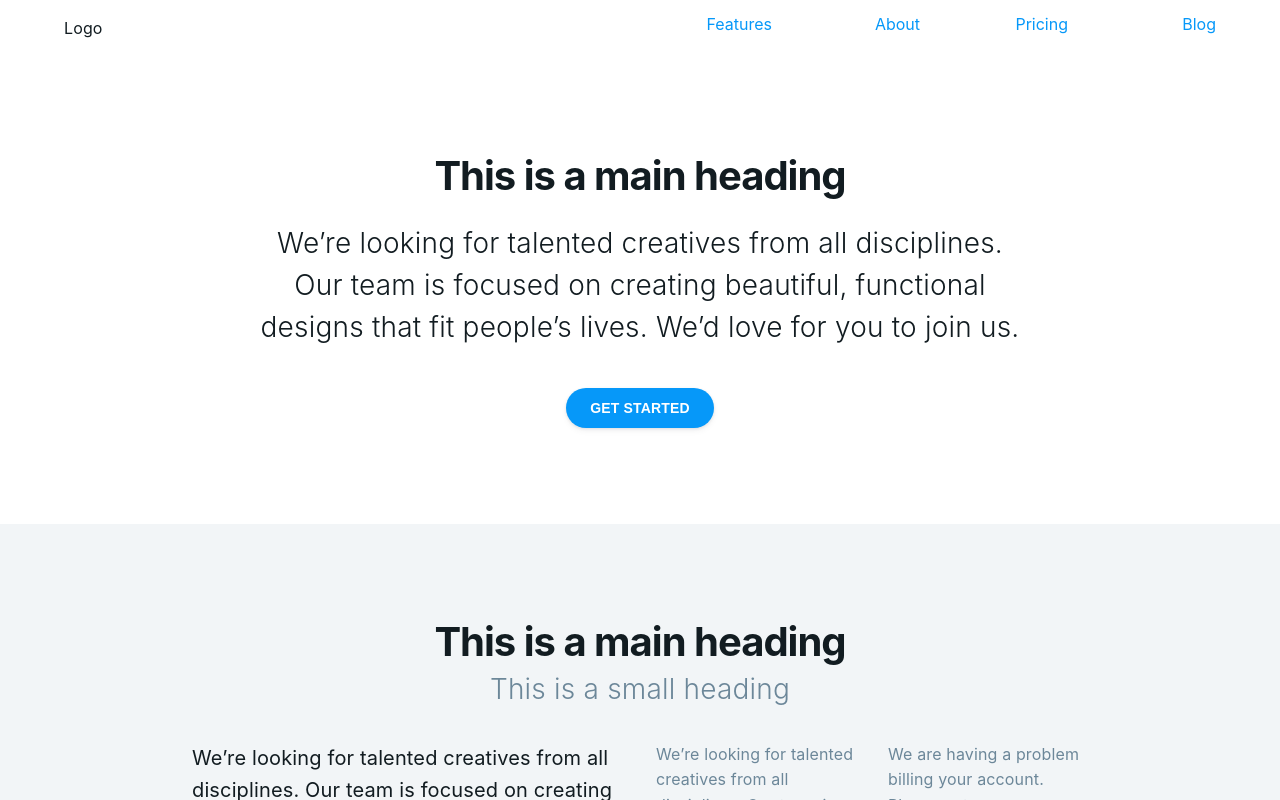
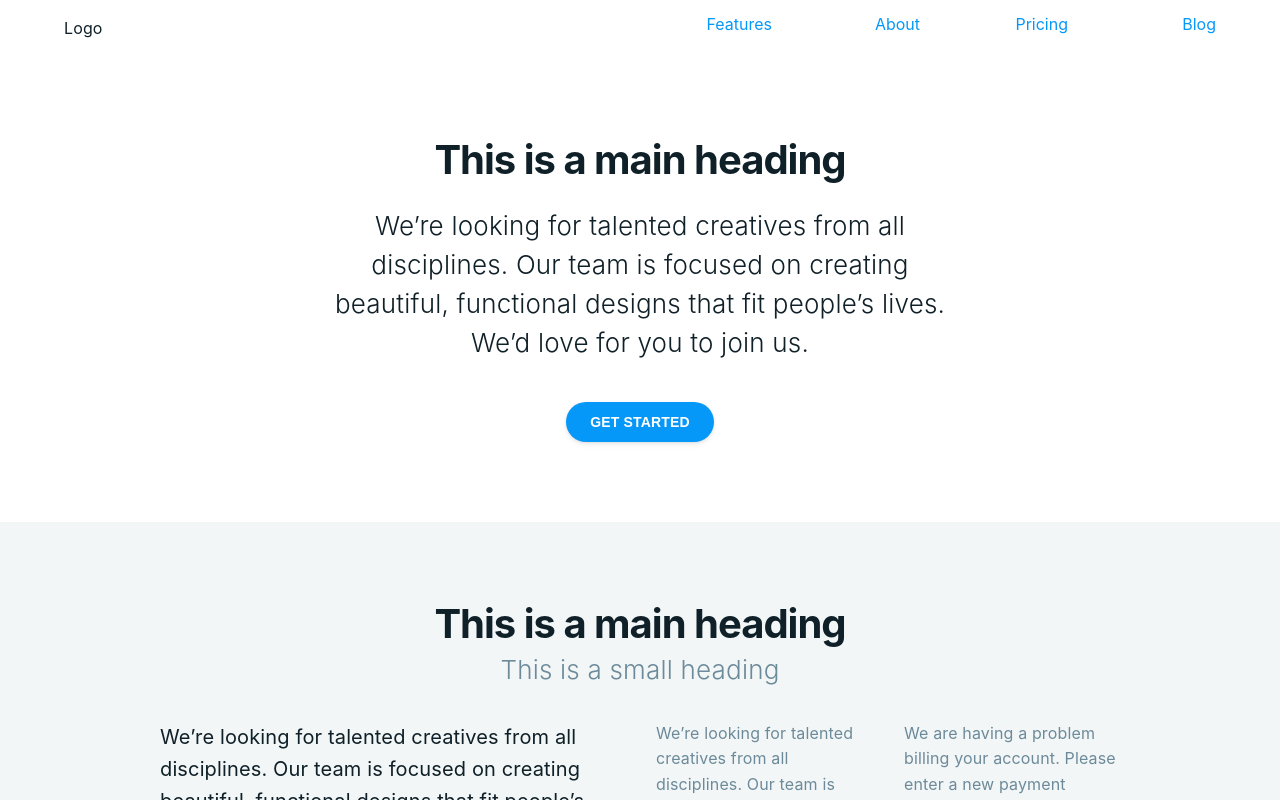
Before and after one commit to alobato/modulz-styled, a React (Create React App) app: page / in a window 1280 px wide. Shown: the top 800 px of the page. Built offline with nearby package versions, Linux system fonts and the light colour scheme.

Commit message:
Convert magic numbers to variables

```diff
--- a/src/App.js
+++ b/src/App.js
@@ -16,7 +16,7 @@ class App extends Component {
     return (
       <div>
         <Section small>
-          <Container large>
+          <Container>
             <Grid>
               <div className="grid-column">
                 <Text>Logo</Text>
@@ -43,7 +43,7 @@ class App extends Component {
           </Container>
         </Section>
         <Section large>
-          <Container small>
+          <Container medium>
             <Alignment center>
               <Spacing mb4>
                 <Heading>This is a main heading</Heading>
@@ -55,13 +55,13 @@ class App extends Component {
             </Alignment>
           </Container>
         </Section>
-        <Section large snow>
-          <Container>
+        <Section large gray_200>
+          <Container large>
             <Alignment center>
               <Spacing mb5>
                 <Heading>This is a main heading</Heading>
                 <Spacing mt1>
-                  <Heading thin steel>This is a small heading</Heading>
+                  <Heading thin gray_500>This is a small heading</Heading>
                 </Spacing>
               </Spacing>
             </Alignment>
@@ -75,10 +75,10 @@ class App extends Component {
               <div className="grid-column">
                 <Grid>
                   <div className="grid-column">
-                    <Text steel>We’re looking for talented creatives from all disciplines. Our team is focused on creating beautiful, functional designs that fit people’s lives. We’d love for you to join us.</Text>
+                    <Text gray_500>We’re looking for talented creatives from all disciplines. Our team is focused on creating beautiful, functional designs that fit people’s lives. We’d love for you to join us.</Text>
                   </div>
                   <div className="grid-column">
-                    <Text steel>We are having a problem billing your account. Please enter a new payment method or check with your payment provider.</Text>
+                    <Text gray_500>We are having a problem billing your account. Please enter a new payment method or check with your payment provider.</Text>
                   </div>
                 </Grid>
               </div>
--- a/src/Container.js
+++ b/src/Container.js
@@ -1,18 +1,33 @@
 import React from 'react';
 import styled from 'styled-components';
 import { css } from 'styled-components'
+import * as palette from './Palette.js';
 
 const Container = styled.div`
   margin-left: auto;
   margin-right: auto;
-  width: 70%;
+  width: 90vw;
 
   ${props => props.small && css`
-    width: 60%;
+    @media screen and (min-width: 68em) {
+      width: 33.3333333333vw;
+    }
+  `}
+
+  ${props => props.medium && css`
+    @media screen and (min-width: 38em) {
+      width: 75vw;
+    }
+
+    @media screen and (min-width: 68em) {
+      width: 50vw;
+    }
   `}
 
   ${props => props.large && css`
-    width: 90%;
+    @media screen and (min-width: 38em) {
+      width: 75vw;
+    }
   `}
 `;
 
--- a/src/Heading.js
+++ b/src/Heading.js
@@ -1,47 +1,48 @@
 import React from 'react';
 import styled from 'styled-components';
 import { css } from 'styled-components'
+import * as palette from './Palette.js';
 
 const Heading = styled.h3`
-  font-size: 40px;
-  color: hsl(200, 30%, 10%);
+  font-size: ${palette.FONTSIZE_700};
+  color: ${palette.GRAY_800};
   letter-spacing: -1px;
   line-height: 1.1;
   font-weight: 700;
 
   ${p => p.small && css`
-    font-size: 28px;
+    font-size: ${palette.FONTSIZE_600};
     letter-spacing: -.2px;
   `}
 
   ${p => p.thin && css`
-    font-size: 28px;
+    font-size: ${palette.FONTSIZE_600};
     font-weight: 300;
     letter-spacing: .2px;
     line-height: 1.5;
   `}
 
   ${p => p.large && css`
-    font-size: 80px;
+    font-size: ${palette.FONTSIZE_800};
     letter-spacing: -4px;
   `}
 
-  ${props => props.steel && css` color: hsl(204, 18%, 51%); `}
+  ${props => props.gray_500 && css` color: ${palette.GRAY_500}; `}
 
-  ${props => props.red && css` color: hsl(0, 92%, 61%); `}
-  ${props => props.pink && css` color: hsl(332, 94%, 55%); `}
-  ${props => props.purple && css` color: hsl(288, 64%, 42%); `}
-  ${props => props.indigo && css` color: hsl(226, 56%, 48%); `}
-  ${props => props.blue && css` color: hsl(204, 95%, 50%); `}
-  ${props => props.teal && css` color: hsl(172, 100%, 35%); `}
-  ${props => props.green && css` color: hsl(132, 52%, 53%); `}
-  ${props => props.lime && css` color: hsl(68, 74%, 50%); `}
-  ${props => props.yellow && css` color: hsl(54, 98%, 50%); `}
-  ${props => props.amber && css` color: hsl(46, 100%, 57%); `}
-  ${props => props.orange && css` color: hsl(36, 100%, 50%); `}
-  ${props => props.crimson && css` color: hsl(18, 100%, 60%); `}
-  ${props => props.lavender && css` color: hsl(255, 74%, 60%); `}
-  ${props => props.violet && css` color: hsl(264, 52%, 45%); `}
+  ${props => props.red && css` color: ${palette.RED_500}; `}
+  ${props => props.pink && css` color: ${palette.PINK_500}; `}
+  ${props => props.purple && css` color: ${palette.PURPLE_500}; `}
+  ${props => props.indigo && css` color: ${palette.INDIGO_500}; `}
+  ${props => props.blue && css` color: ${palette.BLUE_500}; `}
+  ${props => props.teal && css` color: ${palette.TEAL_500}; `}
+  ${props => props.green && css` color: ${palette.GREEN_500}; `}
+  ${props => props.lime && css` color: ${palette.LIME_500}; `}
+  ${props => props.yellow && css` color: ${palette.YELLOW_500}; `}
+  ${props => props.amber && css` color: ${palette.AMBER_500}; `}
+  ${props => props.orange && css` color: ${palette.ORANGE_500}; `}
+  ${props => props.crimson && css` color: ${palette.CRIMSON_500}; `}
+  ${props => props.lavender && css` color: ${palette.LAVENDER_500}; `}
+  ${props => props.violet && css` color: ${palette.VIOLET_500}; `}
 `;
 
 export default Heading;
--- a/src/Link.js
+++ b/src/Link.js
@@ -1,10 +1,11 @@
 import React from 'react';
 import styled from 'styled-components';
 import { css } from 'styled-components'
+import * as palette from './Palette.js';
 
 const Link = styled.a`
-  font-size: 16px;
-  color: hsl(204, 95%, 50%);
+  font-size: ${palette.FONTSIZE_400};
+  color: ${palette.BLUE_500};
   text-decoration: none;
   cursor: pointer;
 
--- /dev/null
+++ b/src/Palette.js
@@ -0,0 +1,86 @@
+// Type scale
+
+export const FONTSIZE_800 = '5.6rem';
+export const FONTSIZE_700 = '4rem';
+export const FONTSIZE_600 = '2.6rem';
+export const FONTSIZE_500 = '2rem';
+export const FONTSIZE_400 = '1.6rem';
+export const FONTSIZE_300 = '1.4rem';
+export const FONTSIZE_200 = '1.2rem';
+export const FONTSIZE_100 = '1rem';
+
+// Color palette
+
+export const WHITE = 'hsl(0, 0%, 100%)';
+export const BLACK = 'hsl(0, 0%, 0%)';
+
+export const GRAY_100 = 'hsl(200, 43%, 99%)';
+export const GRAY_200 = 'hsl(200, 26%, 96%)';
+export const GRAY_300 = 'hsl(200, 29%, 92%)';
+export const GRAY_400 = 'hsl(200, 22%, 80%)';
+export const GRAY_500 = 'hsl(200, 18%, 51%)';
+export const GRAY_700 = 'hsl(200, 34%, 15%)';
+export const GRAY_800 = 'hsl(200, 43%, 11%)';
+
+export const RED_100 = 'hsl(0, 92%, 97%)';
+export const RED_500 = 'hsl(0, 92%, 61%)';
+export const RED_700 = 'hsl(0, 92%, 46%)';
+
+export const PINK_100 = 'hsl(332, 94%, 97%)';
+export const PINK_500 = 'hsl(332, 94%, 55%)';
+
+export const PURPLE_100 = 'hsl(288, 64%, 96%)';
+export const PURPLE_500 = 'hsl(288, 64%, 42%)';
+
+export const INDIGO_500 = 'hsl(226, 56%, 48%)';
+
+export const BLUE_100 = 'hsl(200, 100%, 97%)';
+export const BLUE_500 = 'hsl(204, 95%, 50%)';
+export const BLUE_700 = 'hsl(204, 95%, 35%)';
+
+export const TEAL_500 = 'hsl(172, 100%, 35%)'
+
+export const GREEN_100 = 'hsl(132, 80%, 97%)'
+export const GREEN_500 = 'hsl(132, 52%, 53%)'
+export const GREEN_700 = 'hsl(132, 52%, 38%)'
+
+export const LIME_500 = 'hsl(68, 74%, 50%)'
+
+export const YELLOW_500 = 'hsl(54, 98%, 50%)'
+
+export const AMBER_100 = 'hsl(46, 100%, 96%)'
+export const AMBER_500 = 'hsl(46, 100%, 57%)'
+
+export const ORANGE_500 = 'hsl(36, 100%, 50%)'
+
+export const CRIMSON_500 = 'hsl(18, 100%, 60%)'
+
+export const LAVENDER_500 = 'hsl(255, 74%, 60%)'
+
+export const VIOLET_500 = 'hsl(264, 52%, 45%)'
+
+// Spacing
+
+export const SPACING_900 = '8rem';
+export const SPACING_800 = '6.4rem';
+export const SPACING_700 = '4.8rem';
+export const SPACING_600 = '4rem';
+export const SPACING_500 = '3.2rem';
+export const SPACING_400 = '2.4rem';
+export const SPACING_300 = '1.6rem';
+export const SPACING_200 = '.8rem';
+export const SPACING_100 = '.4rem';
+
+// Border radius
+
+export const BORDERRADIUS_L = '1rem';
+export const BORDERRADIUS_M = '.5rem';
+export const BORDERRADIUS_S = '.3rem';
+
+// Font family
+
+// Box shadow
+
+// Transition duration
+
+// Breakpoints
--- a/src/PillButton.js
+++ b/src/PillButton.js
@@ -1,6 +1,7 @@
 import React from 'react';
 import styled from 'styled-components';
 import Button from './Button.js';
+import * as palette from './Palette.js';
 
 const PillButton = styled(Button)`
   padding: ${(props) => props.large ? '0 24px' : '0 16px'};
--- a/src/Section.js
+++ b/src/Section.js
@@ -1,44 +1,46 @@
 import React from 'react';
 import styled from 'styled-components';
 import { css } from 'styled-components'
+import * as palette from './Palette.js';
 
 const Section = styled.section`
-    font-size: 16px;
+  background-color: ${palette.COLOR_WHITE};
 
   ${props => props.small && css`
-        padding: 16px 0;
+      padding: ${palette.SPACING_300} 0;
   `}
 
   ${props => props.medium && css`
-        padding: 40px 0;
+      padding: ${palette.SPACING_600} 0;
   `}
 
   ${props => props.large && css`
-        padding: 96px 0;
+      padding: ${palette.SPACING_900} 0;
   `}
 
   ${props => props.h90 && css`
-        height: 90%;
+      height: 90vh;
   `}
 
-  ${props => props.pearl && css` background-color: hsl(204, 43%, 99%); `}
-  ${props => props.snow && css` background-color: hsl(204, 26%, 96%); `}
-  ${props => props.lead && css` background-color: hsl(200, 30%, 10%); `}
+  ${props => props.gray_100 && css` background-color: ${palette.GRAY_100}; `}
+  ${props => props.gray_200 && css` background-color: ${palette.GRAY_200}; `}
+  ${props => props.gray_700 && css` background-color: ${palette.GRAY_700}; `}
+  ${props => props.gray_800 && css` background-color: ${palette.GRAY_800}; `}
 
-  ${props => props.red && css` background-color: hsl(0, 92%, 61%); `}
-  ${props => props.pink && css` background-color: hsl(332, 94%, 55%); `}
-  ${props => props.purple && css` background-color: hsl(288, 64%, 42%); `}
-  ${props => props.indigo && css` background-color: hsl(226, 56%, 48%); `}
-  ${props => props.blue && css` background-color: hsl(204, 95%, 50%); `}
-  ${props => props.teal && css` background-color: hsl(172, 100%, 35%); `}
-  ${props => props.green && css` background-color: hsl(132, 52%, 53%); `}
-  ${props => props.lime && css` background-color: hsl(68, 74%, 50%); `}
-  ${props => props.yellow && css` background-color: hsl(54, 98%, 50%); `}
-  ${props => props.amber && css` background-color: hsl(46, 100%, 57%); `}
-  ${props => props.orange && css` background-color: hsl(36, 100%, 50%); `}
-  ${props => props.crimson && css` background-color: hsl(18, 100%, 60%); `}
-  ${props => props.lavender && css` background-color: hsl(255, 74%, 60%); `}
-  ${props => props.violet && css` background-color: hsl(264, 52%, 45%); `}
+  ${props => props.red && css` background-color ${palette.RED_500}; `}
+  ${props => props.pink && css` background-color: ${palette.PINK_500}; `}
+  ${props => props.purple && css` background-color: ${palette.PURPLE_500}; `}
+  ${props => props.indigo && css` background-color: ${palette.INDIGO_500}; `}
+  ${props => props.blue && css` background-color: ${palette.BLUE_500}; `}
+  ${props => props.teal && css` background-color: ${palette.TEAL_500}; `}
+  ${props => props.green && css` background-color: ${palette.GREEN_500}; `}
+  ${props => props.lime && css` background-color:${palette.LIME_500}; `}
+  ${props => props.yellow && css` background-color:${palette.YELLOW_500}; `}
+  ${props => props.amber && css` background-color: ${palette.AMBER_500}; `}
+  ${props => props.orange && css` background-color: ${palette.ORANGE_500}; `}
+  ${props => props.crimson && css` background-color: ${palette.CRIMSON_500}; `}
+  ${props => props.lavender && css` background-color: ${palette.LAVENDER_500}; `}
+  ${props => props.violet && css` background-color: ${palette.VIOLET_500}; `}
 `;
 
 export default Section;
--- a/src/Spacing.js
+++ b/src/Spacing.js
@@ -1,91 +1,116 @@
 import React from 'react';
 import styled from 'styled-components';
 import { css } from 'styled-components'
+import * as palette from './Palette.js';
 
 const Spacing = styled.div`
-  ${p => p.m1 && css` margin: 4px; `}
-  ${p => p.mt1 && css` margin-top: 4px; `}
-  ${p => p.mr1 && css` margin-right: 4px; `}
-  ${p => p.mb1 && css` margin-bottom: 4px; `}
-  ${p => p.ml1 && css` margin-left: 4px; `}
+  ${p => p.m1 && css` margin: ${palette.SPACING_100}; `}
+  ${p => p.mt1 && css` margin-top: ${palette.SPACING_100}; `}
+  ${p => p.mr1 && css` margin-right: ${palette.SPACING_100}; `}
+  ${p => p.mb1 && css` margin-bottom: ${palette.SPACING_100}; `}
+  ${p => p.ml1 && css` margin-left: ${palette.SPACING_100}; `}
 
-  ${p => p.m2 && css` margin: 8px; `}
-  ${p => p.mt2 && css` margin-top: 8px; `}
-  ${p => p.mr2 && css` margin-right: 8px; `}
-  ${p => p.mb2 && css` margin-bottom: 8px; `}
-  ${p => p.ml2 && css` margin-left: 8px; `}
+  ${p => p.m2 && css` margin: ${palette.SPACING_200}; `}
+  ${p => p.mt2 && css` margin-top: ${palette.SPACING_200}; `}
+  ${p => p.mr2 && css` margin-right: ${palette.SPACING_200}; `}
+  ${p => p.mb2 && css` margin-bottom: ${palette.SPACING_200}; `}
+  ${p => p.ml2 && css` margin-left: ${palette.SPACING_200}; `}
 
-  ${p => p.m3 && css` margin: 16px; `}
-  ${p => p.mt3 && css` margin-top: 16px; `}
-  ${p => p.mr3 && css` margin-right: 16px; `}
-  ${p => p.mb3 && css` margin-bottom: 16px; `}
-  ${p => p.ml3 && css` margin-left: 16px; `}
+  ${p => p.m3 && css` margin: ${palette.SPACING_300}; `}
+  ${p => p.mt3 && css` margin-top: ${palette.SPACING_300}; `}
+  ${p => p.mr3 && css` margin-right: ${palette.SPACING_300}; `}
+  ${p => p.mb3 && css` margin-bottom: ${palette.SPACING_300}; `}
+  ${p => p.ml3 && css` margin-left: ${palette.SPACING_300}; `}
 
-  ${p => p.m4 && css` margin: 24px; `}
-  ${p => p.mt4 && css` margin-top: 24px; `}
-  ${p => p.mr4 && css` margin-right: 24px; `}
-  ${p => p.mb4 && css` margin-bottom: 24px; `}
-  ${p => p.ml4 && css` margin-left: 24px; `}
+  ${p => p.m4 && css` margin: ${palette.SPACING_400}; `}
+  ${p => p.mt4 && css` margin-top: ${palette.SPACING_400}; `}
+  ${p => p.mr4 && css` margin-right: ${palette.SPACING_400}; `}
+  ${p => p.mb4 && css` margin-bottom: ${palette.SPACING_400}; `}
+  ${p => p.ml4 && css` margin-left: ${palette.SPACING_400}; `}
 
-  ${p => p.m5 && css` margin: 32px; `}
-  ${p => p.mt5 && css` margin-top: 32px; `}
-  ${p => p.mr5 && css` margin-right: 32px; `}
-  ${p => p.mb5 && css` margin-bottom: 32px; `}
-  ${p => p.ml5 && css` margin-left: 32px; `}
+  ${p => p.m5 && css` margin: ${palette.SPACING_500}; `}
+  ${p => p.mt5 && css` margin-top: ${palette.SPACING_500}; `}
+  ${p => p.mr5 && css` margin-right: ${palette.SPACING_500}; `}
+  ${p => p.mb5 && css` margin-bottom: ${palette.SPACING_500}; `}
+  ${p => p.ml5 && css` margin-left: ${palette.SPACING_500}; `}
 
-  ${p => p.m6 && css` margin: 40px; `}
-  ${p => p.mt6 && css` margin-top: 40px; `}
-  ${p => p.mr6 && css` margin-right: 40px; `}
-  ${p => p.mb6 && css` margin-bottom: 40px; `}
-  ${p => p.ml6 && css` margin-left: 40px; `}
+  ${p => p.m6 && css` margin: ${palette.SPACING_600}; `}
+  ${p => p.mt6 && css` margin-top: ${palette.SPACING_600}; `}
+  ${p => p.mr6 && css` margin-right: ${palette.SPACING_600}; `}
+  ${p => p.mb6 && css` margin-bottom: ${palette.SPACING_600}; `}
+  ${p => p.ml6 && css` margin-left: ${palette.SPACING_600}; `}
 
-  ${p => p.m7 && css` margin: 64px; `}
-  ${p => p.mt7 && css` margin-top: 64px; `}
-  ${p => p.mr7 && css` margin-right: 64px; `}
-  ${p => p.mb7 && css` margin-bottom: 64px; `}
-  ${p => p.ml7 && css` margin-left: 64px; `}
+  ${p => p.m7 && css` margin: ${palette.SPACING_700}; `}
+  ${p => p.mt7 && css` margin-top: ${palette.SPACING_700}; `}
+  ${p => p.mr7 && css` margin-right: ${palette.SPACING_700}; `}
+  ${p => p.mb7 && css` margin-bottom: ${palette.SPACING_700}; `}
+  ${p => p.ml7 && css` margin-left: ${palette.SPACING_700}; `}
 
-  ${p => p.p1 && css` padding: 4px; `}
-  ${p => p.pt1 && css` padding-top: 4px; `}
-  ${p => p.pr1 && css` padding-right: 4px; `}
-  ${p => p.pb1 && css` padding-bottom: 4px; `}
-  ${p => p.pl1 && css` padding-left: 4px; `}
+  ${p => p.m8 && css` margin: ${palette.SPACING_800}; `}
+  ${p => p.mt8 && css` margin-top: ${palette.SPACING_800}; `}
+  ${p => p.mr8 && css` margin-right: ${palette.SPACING_800}; `}
+  ${p => p.mb8 && css` margin-bottom: ${palette.SPACING_800}; `}
+  ${p => p.ml8 && css` margin-left: ${palette.SPACING_800}; `}
 
-  ${p => p.p2 && css` padding: 8px; `}
-  ${p => p.pt2 && css` padding-top: 8px; `}
-  ${p => p.pr2 && css` padding-right: 8px; `}
-  ${p => p.pb2 && css` padding-bottom: 8px; `}
-  ${p => p.pl2 && css` padding-left: 8px; `}
+  ${p => p.m9 && css` margin: ${palette.SPACING_900}; `}
+  ${p => p.mt9 && css` margin-top: ${palette.SPACING_900}; `}
+  ${p => p.mr9 && css` margin-right: ${palette.SPACING_900}; `}
+  ${p => p.mb9 && css` margin-bottom: ${palette.SPACING_900}; `}
+  ${p => p.ml9 && css` margin-left: ${palette.SPACING_900}; `}
 
-  ${p => p.p3 && css` padding: 16px; `}
-  ${p => p.pt3 && css` padding-top: 16px; `}
-  ${p => p.pr3 && css` padding-right: 16px; `}
-  ${p => p.pb3 && css` padding-bottom: 16px; `}
-  ${p => p.pl3 && css` padding-left: 16px; `}
+  ${p => p.p1 && css` padding: ${palette.SPACING_100}; `}
+  ${p => p.pt1 && css` padding-top: ${palette.SPACING_100}; `}
+  ${p => p.pr1 && css` padding-right: ${palette.SPACING_100}; `}
+  ${p => p.pb1 && css` padding-bottom: ${palette.SPACING_100}; `}
+  ${p => p.pl1 && css` padding-left: ${palette.SPACING_100}; `}
 
-  ${p => p.p4 && css` padding: 24px; `}
-  ${p => p.pt4 && css` padding-top: 24px; `}
-  ${p => p.pr4 && css` padding-right: 24px; `}
-  ${p => p.pb4 && css` padding-bottom: 24px; `}
-  ${p => p.pl4 && css` padding-left: 24px; `}
+  ${p => p.p2 && css` padding: ${palette.SPACING_200}; `}
+  ${p => p.pt2 && css` padding-top: ${palette.SPACING_200}; `}
+  ${p => p.pr2 && css` padding-right: ${palette.SPACING_200}; `}
+  ${p => p.pb2 && css` padding-bottom: ${palette.SPACING_200}; `}
+  ${p => p.pl2 && css` padding-left: ${palette.SPACING_200}; `}
 
-  ${p => p.p5 && css` padding: 32px; `}
-  ${p => p.pt5 && css` padding-top: 32px; `}
-  ${p => p.pr5 && css` padding-right: 32px; `}
-  ${p => p.pb5 && css` padding-bottom: 32px; `}
-  ${p => p.pl5 && css` padding-left: 32px; `}
+  ${p => p.p3 && css` padding: ${palette.SPACING_300}; `}
+  ${p => p.pt3 && css` padding-top: ${palette.SPACING_300}; `}
+  ${p => p.pr3 && css` padding-right: ${palette.SPACING_300}; `}
+  ${p => p.pb3 && css` padding-bottom: ${palette.SPACING_300}; `}
+  ${p => p.pl3 && css` padding-left: ${palette.SPACING_300}; `}
 
-  ${p => p.p6 && css` padding: 40px; `}
-  ${p => p.pt6 && css` padding-top: 40px; `}
-  ${p => p.pr6 && css` padding-right: 40px; `}
-  ${p => p.pb6 && css` padding-bottom: 40px; `}
-  ${p => p.pl6 && css` padding-left: 40px; `}
+  ${p => p.p4 && css` padding: ${palette.SPACING_400}; `}
+  ${p => p.pt4 && css` padding-top: ${palette.SPACING_400}; `}
+  ${p => p.pr4 && css` padding-right: ${palette.SPACING_400}; `}
+  ${p => p.pb4 && css` padding-bottom: ${palette.SPACING_400}; `}
+  ${p => p.pl4 && css` padding-left: ${palette.SPACING_400}; `}
 
-  ${p => p.m7 && css` padding: 64px; `}
-  ${p => p.mt7 && css` padding-top: 64px; `}
-  ${p => p.mr7 && css` padding-right: 64px; `}
-  ${p => p.mb7 && css` padding-bottom: 64px; `}
-  ${p => p.ml7 && css` padding-left: 64px; `}
+  ${p => p.p5 && css` padding: ${palette.SPACING_500}; `}
+  ${p => p.pt5 && css` padding-top: ${palette.SPACING_500}; `}
+  ${p => p.pr5 && css` padding-right: ${palette.SPACING_500}; `}
+  ${p => p.pb5 && css` padding-bottom: ${palette.SPACING_500}; `}
+  ${p => p.pl5 && css` padding-left: ${palette.SPACING_500}; `}
+
+  ${p => p.p6 && css` padding: ${palette.SPACING_600}; `}
+  ${p => p.pt6 && css` padding-top: ${palette.SPACING_600}; `}
+  ${p => p.pr6 && css` padding-right: ${palette.SPACING_600}; `}
+  ${p => p.pb6 && css` padding-bottom: ${palette.SPACING_600}; `}
+  ${p => p.pl6 && css` padding-left: ${palette.SPACING_600}; `}
+
+  ${p => p.m7 && css` padding: ${palette.SPACING_700}; `}
+  ${p => p.mt7 && css` padding-top: ${palette.SPACING_700}; `}
+  ${p => p.mr7 && css` padding-right: ${palette.SPACING_700}; `}
+  ${p => p.mb7 && css` padding-bottom: ${palette.SPACING_700}; `}
+  ${p => p.ml7 && css` padding-left: ${palette.SPACING_700}; `}
+
+  ${p => p.m8 && css` padding: ${palette.SPACING_800}; `}
+  ${p => p.mt8 && css` padding-top: ${palette.SPACING_800}; `}
+  ${p => p.mr8 && css` padding-right: ${palette.SPACING_800}; `}
+  ${p => p.mb8 && css` padding-bottom: ${palette.SPACING_800}; `}
+  ${p => p.ml8 && css` padding-left: ${palette.SPACING_800}; `}
+
+  ${p => p.m9 && css` padding: ${palette.SPACING_900}; `}
+  ${p => p.mt9 && css` padding-top: ${palette.SPACING_900}; `}
+  ${p => p.mr9 && css` padding-right: ${palette.SPACING_900}; `}
+  ${p => p.mb9 && css` padding-bottom: ${palette.SPACING_900}; `}
+  ${p => p.ml9 && css` padding-left: ${palette.SPACING_900}; `}
 `;
 
 export default Spacing;
--- a/src/Text.js
+++ b/src/Text.js
@@ -1,37 +1,38 @@
 import React from 'react';
 import styled from 'styled-components';
 import { css } from 'styled-components'
+import * as palette from './Palette.js';
 
 const Text = styled.p`
-  font-size: 16px;
-  color: hsl(200, 30%, 10%);
+  font-size: ${palette.FONTSIZE_400};
+  color: ${palette.GRAY_800};
   letter-spacing: .14px;
   line-height: 1.6;
 
   ${props => props.small && css`
-    font-size: 12px;
+    font-size: ${palette.FONTSIZE_200};
   `}
 
   ${props => props.large && css`
-    font-size: 20px;
+    font-size: ${palette.FONTSIZE_500};
   `}
 
-  ${props => props.steel && css` color: hsl(204, 18%, 51%); `}
+  ${props => props.gray_500 && css` color: ${palette.GRAY_500}; `}
 
-  ${props => props.red && css` color: hsl(0, 92%, 61%); `}
-  ${props => props.pink && css` color: hsl(332, 94%, 55%); `}
-  ${props => props.purple && css` color: hsl(288, 64%, 42%); `}
-  ${props => props.indigo && css` color: hsl(226, 56%, 48%); `}
-  ${props => props.blue && css` color: hsl(204, 95%, 50%); `}
-  ${props => props.teal && css` color: hsl(172, 100%, 35%); `}
-  ${props => props.green && css` color: hsl(132, 52%, 53%); `}
-  ${props => props.lime && css` color: hsl(68, 74%, 50%); `}
-  ${props => props.yellow && css` color: hsl(54, 98%, 50%); `}
-  ${props => props.amber && css` color: hsl(46, 100%, 57%); `}
-  ${props => props.orange && css` color: hsl(36, 100%, 50%); `}
-  ${props => props.crimson && css` color: hsl(18, 100%, 60%); `}
-  ${props => props.lavender && css` color: hsl(255, 74%, 60%); `}
-  ${props => props.violet && css` color: hsl(264, 52%, 45%); `}
+  ${props => props.red && css` color: ${palette.RED_500}; `}
+  ${props => props.pink && css` color: ${palette.PINK_500}; `}
+  ${props => props.purple && css` color: ${palette.PURPLE_500}; `}
+  ${props => props.indigo && css` color: ${palette.INDIGO_500}; `}
+  ${props => props.blue && css` color: ${palette.BLUE_500}; `}
+  ${props => props.teal && css` color: ${palette.TEAL_500}; `}
+  ${props => props.green && css` color: ${palette.GREEN_500}; `}
+  ${props => props.lime && css` color: ${palette.LIME_500}; `}
+  ${props => props.yellow && css` color: ${palette.YELLOW_500}; `}
+  ${props => props.amber && css` color: ${palette.AMBER_500}; `}
+  ${props => props.orange && css` color: ${palette.ORANGE_500}; `}
+  ${props => props.crimson && css` color: ${palette.CRIMSON_500}; `}
+  ${props => props.lavender && css` color: ${palette.LAVENDER_500}; `}
+  ${props => props.violet && css` color: ${palette.VIOLET_500}; `}
 `;
 
 export default Text;
--- a/src/index.css
+++ b/src/index.css
@@ -1,3 +1,7 @@
+html {
+    font-size: 62.5%;
+}
+
 body {
   margin: 0;
   padding: 0;
```
Also changed, not shown: src/Button.js (+22 -21 lines), src/Grid.js (+7 -6 lines). Lines whose indentation alone changed are shown as unchanged.
